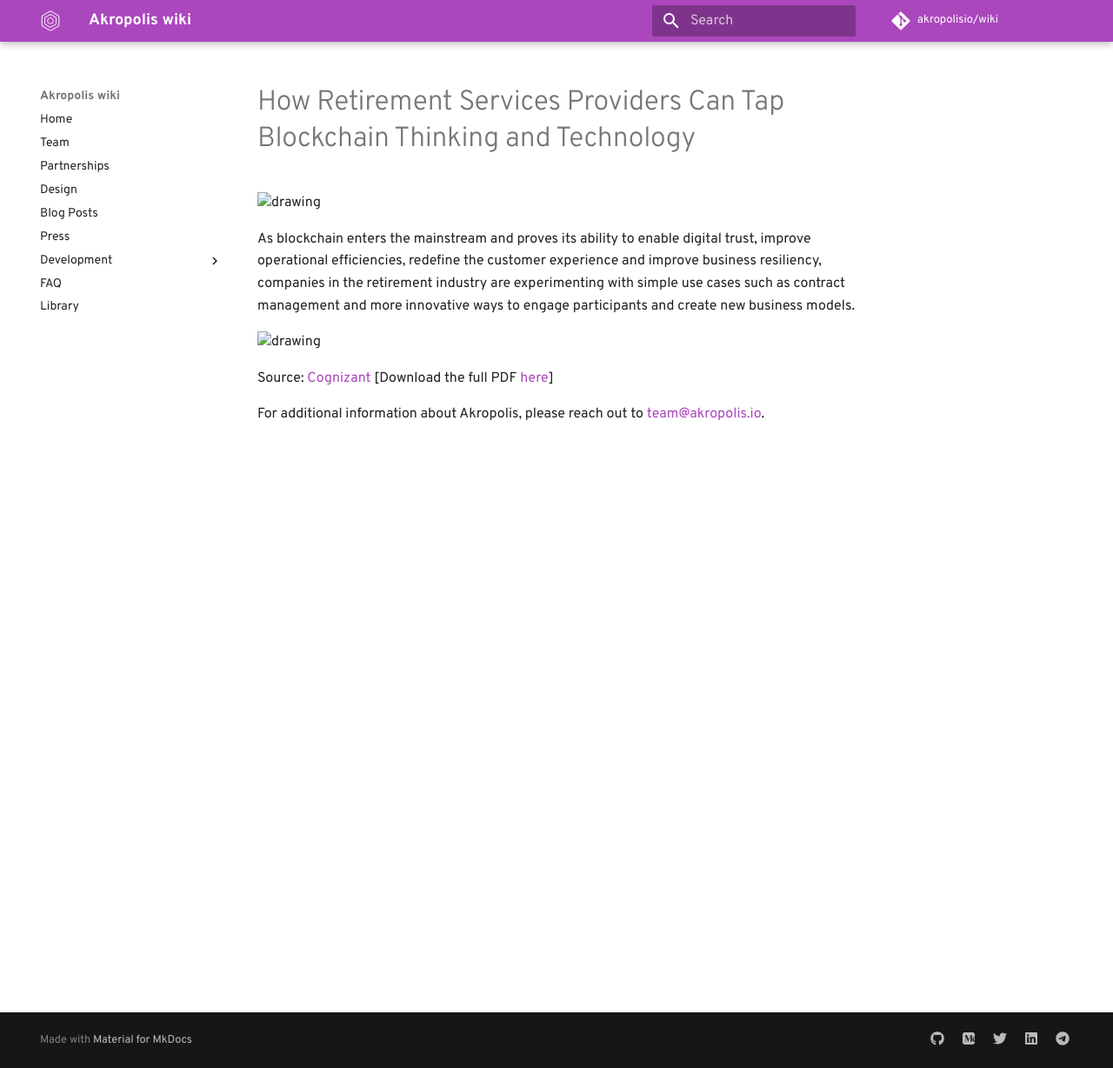
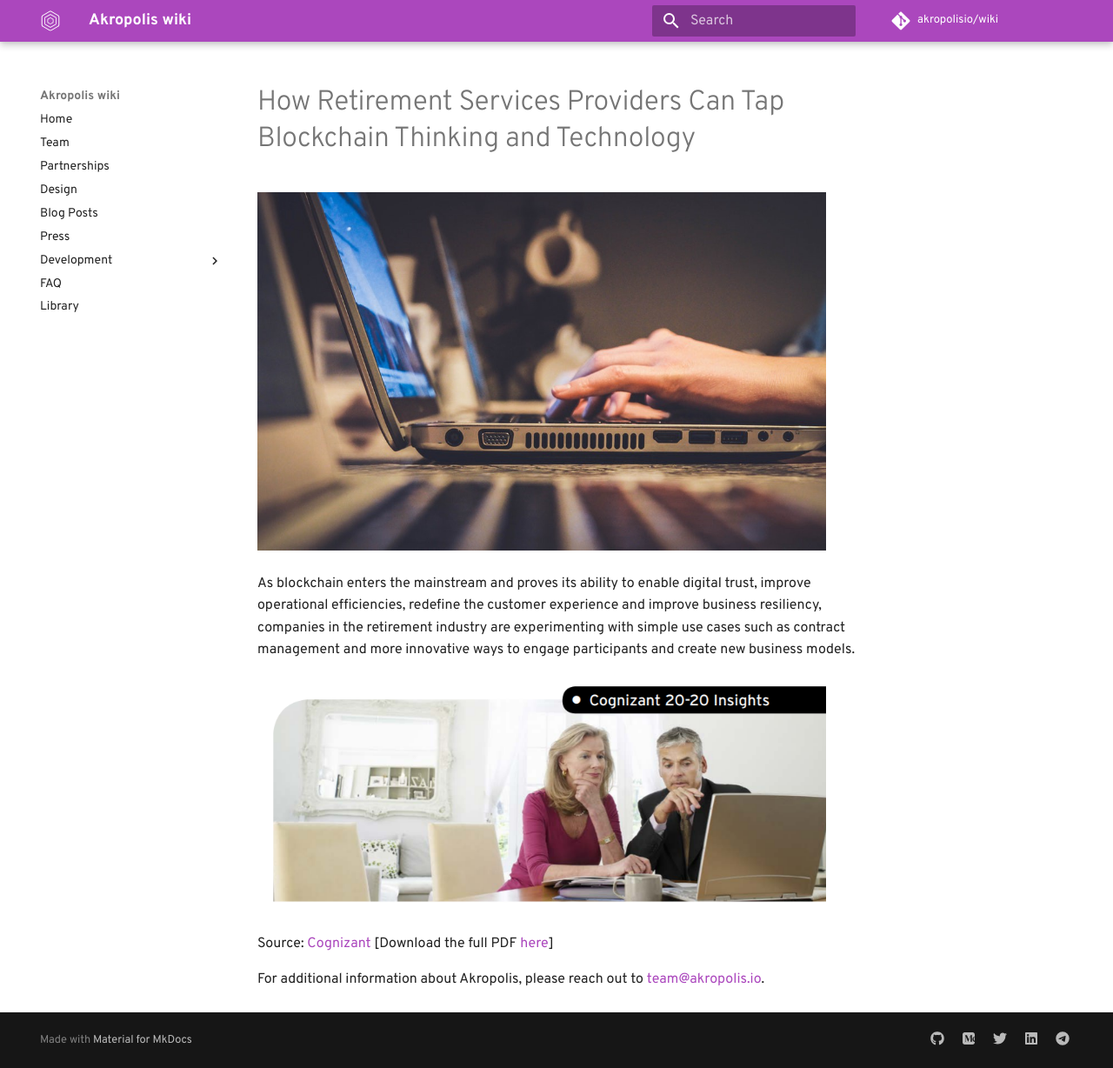
Before and after one commit to kaonone/wiki, an MkDocs documentation site: the page built from docs/library/2016 How Retirement Services Providers Can Tap Blockchain Thinking and Technology.md, in a window 1280 px wide and 1228 px high. Shown: the whole window at 87% size. Built offline with MkDocs 1.6.1 and Material for MkDocs 9.7.7, drawn with Linux system fonts in a browser that asks for light colours; some web fonts are replaced; comment, search, counter and statistics services are not loaded; old or Windows-style settings are respelled for this version of MkDocs.

Commit message:
Update 2016 How Retirement Services Providers Can Tap Blockchain Thinking and Technology.md

```diff
--- a/docs/library/2016 How Retirement Services Providers Can Tap Blockchain Thinking and Technology.md
+++ b/docs/library/2016 How Retirement Services Providers Can Tap Blockchain Thinking and Technology.md
@@ -1,10 +1,10 @@
 # How Retirement Services Providers Can Tap Blockchain Thinking and Technology
 
-<img src="../images/library-img/how%20retirement/1.jpg" width="95%" alt="drawing" />
+<img src="/images/library-img/how%20retirement/1.jpg" width="95%" alt="drawing" />
 
 As blockchain enters the mainstream and proves its ability to enable digital trust, improve operational efficiencies, redefine the customer experience and improve business resiliency, companies in the retirement industry are experimenting with simple use cases such as contract management and more innovative ways to engage participants and create new business models.
 
-<img src="../images/library-img/how%20retirement/2.png" width="95%" alt="drawing" />
+<img src="/images/library-img/how%20retirement/2.png" width="95%" alt="drawing" />
 
 Source: [Cognizant](https://www.cognizant.com/whitepapers/how-retirement-services-providers-can-tap-blockchain-thinking-and-technology-codex1884.pdf) [Download the full PDF [here](https://www.cognizant.com/whitepapers/how-retirement-services-providers-can-tap-blockchain-thinking-and-technology-codex1884.pdf)]
 
```
